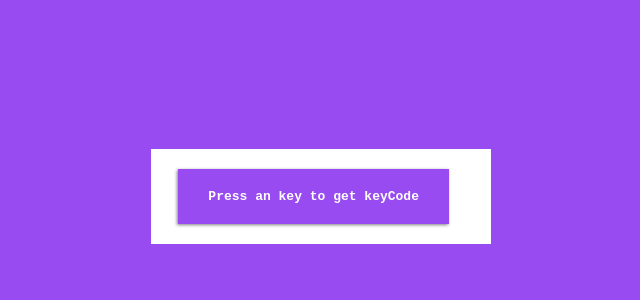
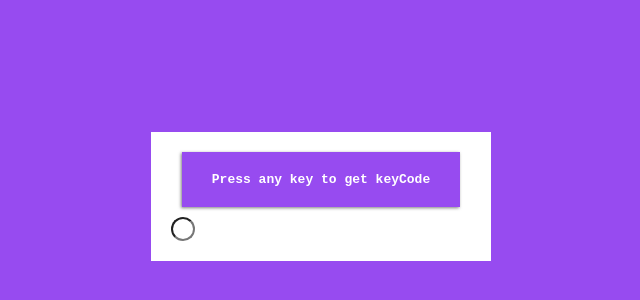
Before and after one commit to TofunmiTranspose/keyChecker, a plain HTML site: page index.html in a window 1280 px wide. Shown: the part 204-504 px from the top of the page, without its empty margins (319-959 px from the left). Drawn offline with Linux system fonts and the light colour scheme.

Commit message:
Add files via upload

```diff
--- a/index.html
+++ b/index.html
@@ -9,9 +9,11 @@
 <body>
   <main class="main-wrapper">
     <div class="container">
-      <div class="code-container">
-        <div>Press an key to get keyCode</div>
-        <input type="text">
+      <div class="container-wrapper">
+        <div class="code-container">
+          <div>Press any key to get keyCode</div>
+        </div>
+        <input type="text" >
       </div>
     </div>
   </main>
--- a/index.js
+++ b/index.js
@@ -1,7 +1,8 @@
 const codes = document.querySelector('.code-container');
+const input = document.querySelector('input');
 
 window.addEventListener('click', (e) => {
-  document.querySelector('input').focus();
+  input.focus();
 });
 window.addEventListener('keydown', (e) => {
   codes.innerHTML = `
@@ -17,6 +18,6 @@ window.addEventListener('keydown', (e) => {
       <small>event.code</small>
       <div>${e.key === " " ? 'Space' : e.code}</div>
     </nav>
-    <input type="text">
-  `
+  `;
+  input.value = '';
 });
--- a/style.css
+++ b/style.css
@@ -29,6 +29,12 @@ p{
   padding: 15px;
   justify-self: center;
 }
+.container-wrapper{
+  display: flex;
+  flex-direction: column;
+  width: 100%;
+  gap: 10px;
+}
 .code-container{
   display: flex;
   justify-content: space-around;
@@ -45,11 +51,10 @@ p{
   color: white;
 }
 input{
-  display: hidden;
-  background-color: transparent;
-  border: 0;
-  width: 0;
-  height: 0;
+  width: 20px;
+  height: 20px;
+  border-radius: 50%;
+  text-align: center;
 }
 @media (max-width: 510px) {
   .main-wrapper{
```
